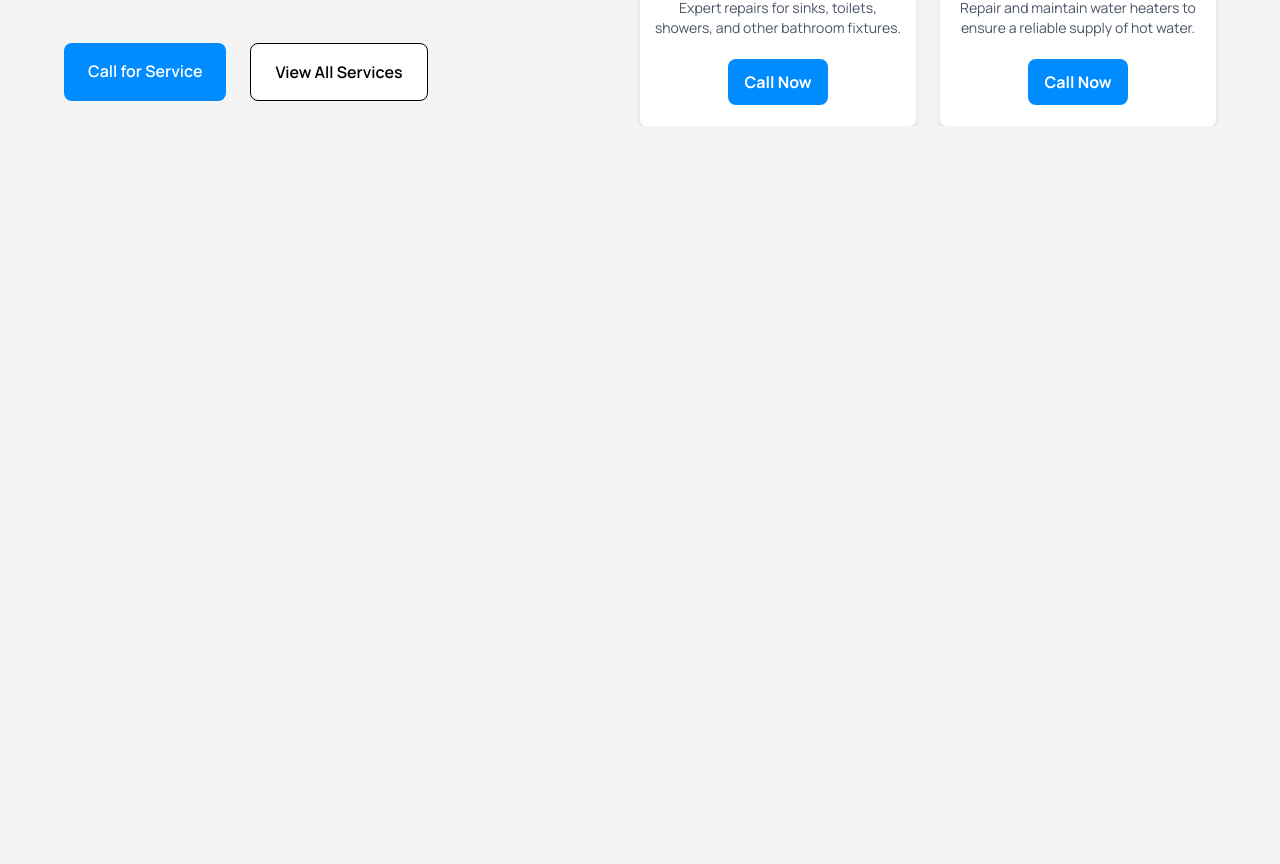
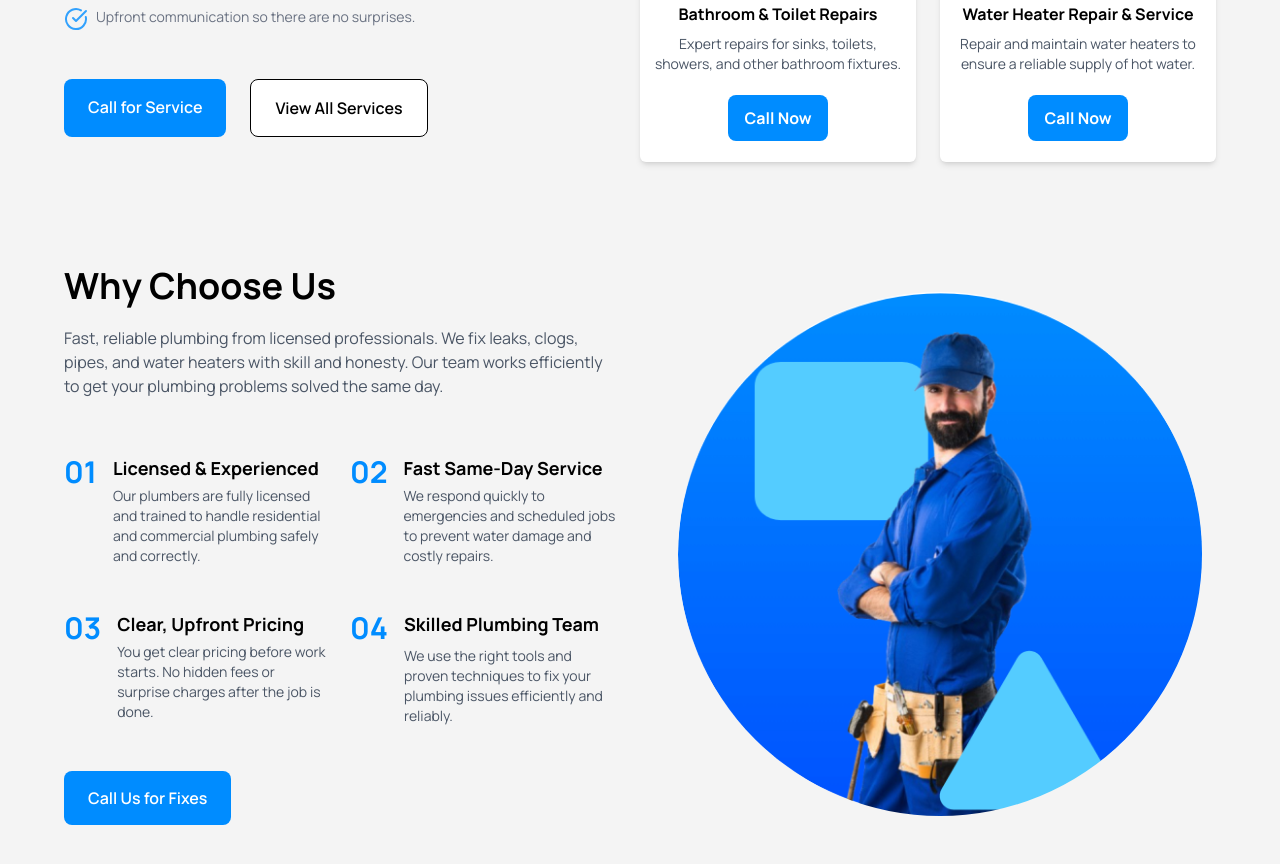
Before and after one commit to ammarr80/Chicago-Plumbing, a React (Vite) app: page / in a window 1280 px wide. Shown: the part 1408-2272 px from the top of the page. Before the commit the page ends 1534 px from the top, so only its background shows below. Built offline with nearby package versions, Linux system fonts and the light colour scheme.

Commit message:
made HERO and SERVICES section responsive

```diff
--- a/src/components/Hero.jsx
+++ b/src/components/Hero.jsx
@@ -72,8 +72,9 @@ export default function Hero() {
         </ul>
       </nav>
 
-      <div className="grid grid-cols-1 md:grid-cols-2 md:gap-4 py-4 mb-12">
-        <div className="mb-14">
+      <div className="grid grid-cols-1 md:grid-cols-2 md:gap-4 py-4 mb-12 items-center lg:items-start
+      ">
+        <div className="md:mb-14 mb-4">
           <h1 className="font-bold text-4xl lg:text-5xl mb-5">
             24/7 Emergency Plumbing in Chicago
           </h1>
@@ -84,10 +85,10 @@ export default function Hero() {
           </p>
           <PrimaryButton />
         </div>
-        <div className="px-6 py-2">
+        <div className="py-2 hidden md:block">
           <img
             src={HeroImage}
-            className="rounded-md shadow-md h-full w-full object-cover"
+            className="rounded-md shadow-md w-full h-full"
             alt=""
           />
         </div>
--- a/src/components/Main.jsx
+++ b/src/components/Main.jsx
@@ -1,11 +1,13 @@
 import Stats from "./Stats";
 import Services from "./Services";
+import WhyChooseUs from "./WhyChooseUs";
 
 export default function Main() {
   return (
     <main className="space-y-26">
       <Stats />
       <Services />
+      <WhyChooseUs />
     </main>
   );
 }
--- a/src/components/Services.jsx
+++ b/src/components/Services.jsx
@@ -12,13 +12,13 @@ export default function Services() {
     <>
       <section
         id="services"
-        className="max-w-[90%] mx-auto grid  lg:grid-cols-2 gap-0 md:gap-8  lg:gap-0  lg:items-center grid-cols-1  "
+        className="max-w-[90%] mx-auto grid  xl:grid-cols-2 gap-0 md:gap-8  xl:gap-0  lg:items-center grid-cols-1  "
       >
         <div className="mb-14 md:mb-0">
-          <h2 className="font-bold text-4xl mb-7 max-w-[20ch]">
+          <h2 className="font-bold text-4xl mb-7 xl:max-w-[20ch]">
             Plumbing Services — Emergency & Same-Day
           </h2>
-          <p className="text-gray-600 max-w-[56ch] leading-normal text-base mb-10">
+          <p className="text-gray-600 xl:max-w-[56ch] leading-normal text-base mb-10">
             We handle common plumbing problems for homes and small businesses.
             Whether it’s urgent or routine, we focus on fast response, clear
             pricing, and getting the job done right the first time.
@@ -62,7 +62,7 @@ export default function Services() {
             <div className="mb-8 space-y-3">
               <AlertTriangle className="block mx-auto text-primary w-12 h-12"></AlertTriangle>
               <h4 className="font-bold mb-2">Burst Pipe Repair</h4>
-              <p className="text-gray-600 text-sm max-w-[40ch] mx-auto">
+              <p className="text-gray-600 text-sm max-w-prose mx-auto">
                 We quickly locate and repair burst pipes to prevent water damage
                 and restore your plumbing.
               </p>
@@ -79,7 +79,7 @@ export default function Services() {
             <div className="mb-8 space-y-3">
               <Droplets className="block mx-auto text-primary w-12 h-12"></Droplets>
               <h4 className="font-bold mb-2">Emergency Leak Fix</h4>
-              <p className="text-gray-600 text-sm max-w-[40ch] mx-auto">
+              <p className="text-gray-600 text-sm max-w-prose mx-auto">
                 Immediate response to fix leaks and minimize water waste and
                 property damage.
               </p>
@@ -96,7 +96,7 @@ export default function Services() {
             <div className="mb-8 space-y-3">
               <ShowerHead className="block mx-auto text-primary w-12 h-12"></ShowerHead>
               <h4 className="font-bold mb-2">Bathroom & Toilet Repairs</h4>
-              <p className="text-gray-600 text-sm max-w-[45ch] mx-auto">
+              <p className="text-gray-600 text-sm max-w-prose mx-auto">
                 Expert repairs for sinks, toilets, showers, and other bathroom
                 fixtures.
               </p>
@@ -113,7 +113,7 @@ export default function Services() {
             <div className="mb-8 space-y-3">
               <Thermometer className="block mx-auto text-primary w-12 h-12"></Thermometer>
               <h4 className="font-bold mb-2">Water Heater Repair & Service</h4>
-              <p className="text-gray-600 text-sm max-w-[45ch] mx-auto">
+              <p className="text-gray-600 text-sm max-w-prose mx-auto">
                 Repair and maintain water heaters to ensure a reliable supply of
                 hot water.
               </p>
--- a/src/components/WhyChooseUs.jsx
+++ b/src/components/WhyChooseUs.jsx
@@ -0,0 +1,106 @@
+import PlumberMan from '../pics/plumber-man.jpg';
+export default function WhyChooseUs() {
+    return (
+        <>
+             <section id="why-choose-us" className="max-w-[90%] mx-auto">
+        <div
+          className="grid grid-cols-2 mb-8 gap-12 max-md:grid-cols-1 items-center"
+        >
+          <div className="mb-8">
+            <div>
+              <h2 className="font-bold text-4xl mb-5">Why Choose Us</h2>
+              <p
+                className="text-gray-600 max-w-[60ch] leading-normal mb-3 text-base mb-14"
+              >
+                Fast, reliable plumbing from licensed professionals. We fix
+                leaks, clogs, pipes, and water heaters with skill and honesty.
+                Our team works efficiently to get your plumbing problems solved
+                the same day.
+              </p>
+
+              <div
+                id="why-us-cards"
+                className="grid grid-cols-2 gap-5 space-y-6 mb-10 max-md:grid-cols-1 max-md:gap-10 max-md:mb-16"
+              >
+                <div className="flex items-start gap-4">
+                  <div>
+                    <h4 className="text-primary font-bold text-3xl">01</h4>
+                  </div>
+                  <div className="flex flex-col">
+                    <h5 className="font-bold text-lg mb-1">
+                      Licensed & Experienced
+                    </h5>
+                    <p className="text-sm text-gray-600">
+                      Our plumbers are fully licensed and trained to handle
+                      residential and commercial plumbing safely and correctly.
+                    </p>
+                  </div>
+                </div>
+
+                <div className="flex items-start gap-4">
+                  <div>
+                    <h4 className="text-primary font-bold text-3xl">02</h4>
+                  </div>
+                  <div className="flex flex-col">
+                    <h5 className="font-bold text-lg mb-1">
+                      Fast Same-Day Service
+                    </h5>
+                    <p className="text-sm text-gray-600">
+                      We respond quickly to emergencies and scheduled jobs to
+                      prevent water damage and costly repairs.
+                    </p>
+                  </div>
+                </div>
+
+                <div className="flex items-start gap-4">
+                  <div>
+                    <h4 className="text-primary font-bold text-3xl">03</h4>
+                  </div>
+                  <div className="flex flex-col">
+                    <h5 className="font-bold text-lg mb-1">
+                      Clear, Upfront Pricing
+                    </h5>
+                    <p className="text-sm text-gray-600">
+                      You get clear pricing before work starts. No hidden fees
+                      or surprise charges after the job is done.
+                    </p>
+                  </div>
+                </div>
+
+                <div className="flex items-start gap-4">
+                  <div>
+                    <h4 className="text-primary font-bold text-3xl">04</h4>
+                  </div>
+                  <div className="flex flex-col">
+                    <h5 className="font-bold text-lg mb-2">
+                      Skilled Plumbing Team
+                    </h5>
+                    <p className="text-sm text-gray-600">
+                      We use the right tools and proven techniques to fix your
+                      plumbing issues efficiently and reliably.
+                    </p>
+                  </div>
+                </div>
+              </div>
+              <div>
+                <a
+                  href="tel:(312) 555-0147"
+                  className="bg-primary text-white font-semibold px-6 py-4 rounded-lg"
+                >
+                  Call Us for Fixes</a
+                >
+              </div>
+            </div>
+          </div>
+          <div className="rounded-4xl" id="grid-image">
+            <img
+              src={PlumberMan}
+              className="self-end w-[95%] rounded-full justify-self-center"
+              alt=""
+            />
+          </div>
+        </div>
+      </section>
+        </>
+    )
+}
```
